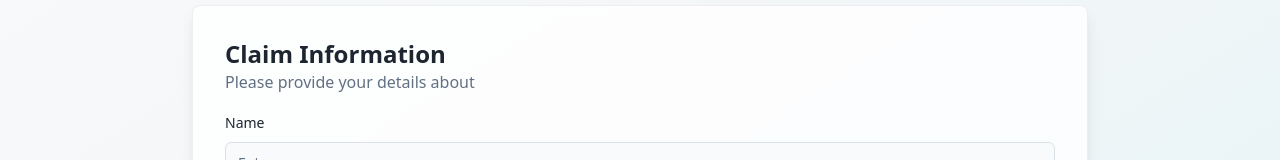
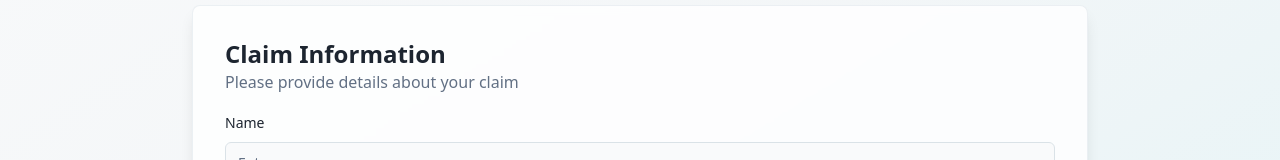
Before and after one commit to IshakSoltani/vision-whisper-widget-84229, a React (Vite) app: page / in a window 1280 px wide. Shown: the part 274-434 px from the top of the page. Built offline with nearby package versions, Linux system fonts and the light colour scheme; the HTML template or start-up script is replaced by a standard one.

Commit message:
Visual edit in Lovable
Edited UI in Lovable

```diff
--- a/src/pages/Index.tsx
+++ b/src/pages/Index.tsx
@@ -176,7 +176,7 @@ const Index = () => {
               <div className="space-y-4">
                 <div>
                   <h2 className="text-2xl font-semibold">Claim Information</h2>
-                  <p className="text-muted-foreground">Please provide your details about </p>
+                  <p className="text-muted-foreground">Please provide details about your claim</p>
                 </div>
                 <UserInfoForm onSubmit={handleUserInfoSubmit} />
               </div>
```
